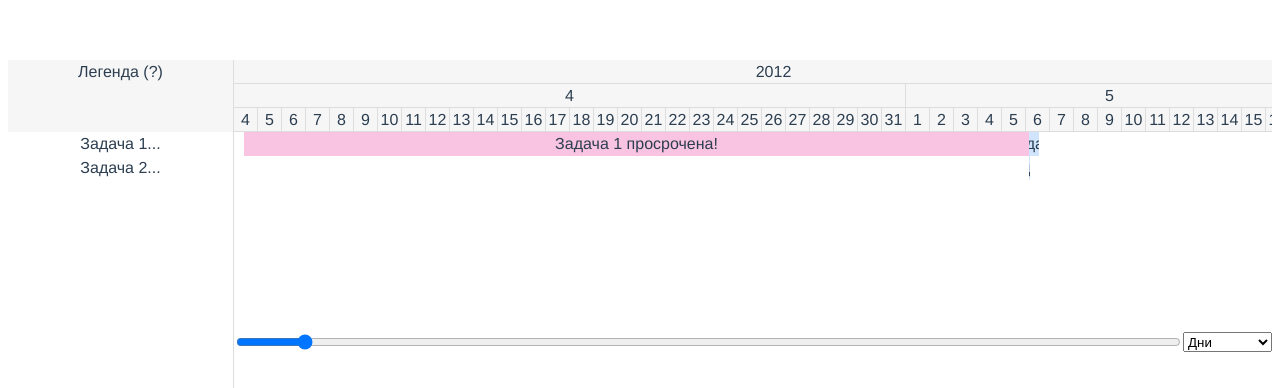
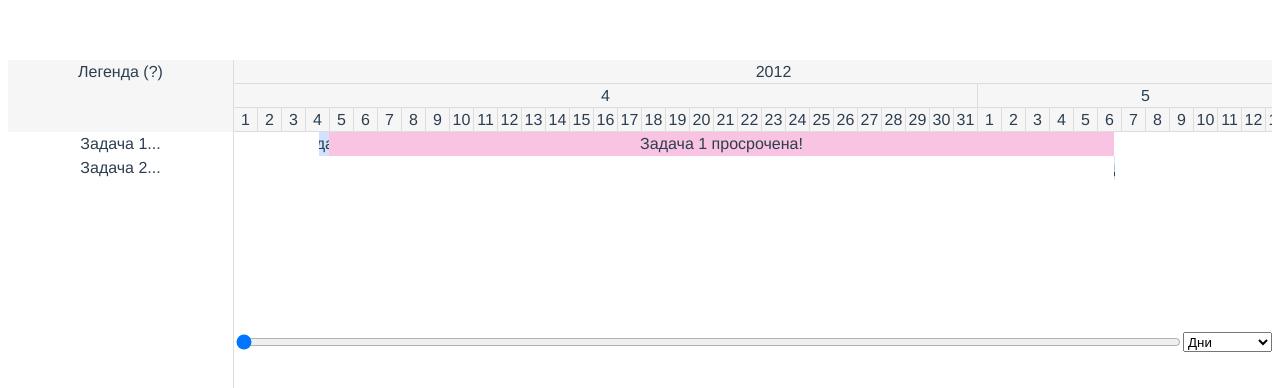
Before and after one commit to tynopet/vue-gantt, a Vue app: page / in a window 1280 px wide. Shown: the top 388 px of the page. Built offline with nearby package versions, Linux system fonts and the light colour scheme.

Commit message:
feat: remove vuex, rewrite code

```diff
--- a/package.json
+++ b/package.json
@@ -10,7 +10,8 @@
     "lint": "eslint --ext .js,.vue src"
   },
   "dependencies": {
-    "moment": "^2.17.1",
+    "date-fns": "^1.28.5",
+    "lodash": "^4.17.4",
     "vue": "^2.2.2"
   },
   "devDependencies": {
--- a/src/components/Gantt.vue
+++ b/src/components/Gantt.vue
@@ -3,10 +3,11 @@
     <div class="left-panel">
       <div class="row spacer">
         <div class="legend" :title="legendHelp">Легенда (?)</div>
-        <div class="row fn-wide" v-for="(row, index) in rows" :class="`row${index}`">
+        <div class="row fn-wide" v-for="(row, index) in rows" :class="`row${index}`" :key="index">
           <span class="fn-label">
             <span class="task-name">{{row.name}}</span>
-            <span class="task-link"><a :href="row.link"></a>...</span>
+            <span class="task-link">
+              <a :href="row.link"></a>...</span>
           </span>
         </div>
       </div>
@@ -16,7 +17,22 @@
 </template>
 
 <script>
+import parse from 'date-fns/parse';
+import min from 'date-fns/min';
+import max from 'date-fns/max';
 import RightPanel from './RightPanel';
+
+const transformInputvalues = rows => rows.reduce((acc, row) => {
+  const dates = row.values.reduce((r, { from, to }) => ({
+    startDate: r.from ? min(r.from, parse(from)) : parse(from),
+    endDate: r.to ? max(r.to, parse(to)) : parse(to),
+  }), {});
+  return {
+    startDate: acc.startDate ? min(acc.startDate, dates.startDate) : dates.startDate,
+    endDate: acc.endDate ? max(acc.endDate, dates.endDate) : dates.endDate,
+    values: [...acc.values, row.values],
+  };
+}, { values: [] });
 
 export default {
   components: {
@@ -30,20 +46,13 @@
     legendHelp: {
       type: String,
       required: true,
-        default: '',
     },
   },
   created() {
-      const { startDate, endDate, values } = this.rows.reduce((acc, r) => ({
-        ...r.values.reduce((d, v) => ({
-          startDate: (d.startDate > v.from || !d.startDate) ? v.from : d.startDate,
-          endDate: (d.endDate < v.to || !d.endDate) ? v.to : d.endDate,
-        }), { startDate: acc.startDate, endDate: acc.endDate }),
-        values: [...acc.values, r.values],
-      }), { startDate: this.startDate, endDate: this.endDate, values: this.values });
+    const { startDate, endDate, values } = transformInputvalues(this.rows);
     this.startDate = startDate;
     this.endDate = endDate;
-      this.values = values;
+    this.values = values.map(value => value.sort((a, b) => a.from - b.from));
   },
   data() {
     return {
--- a/src/components/GanttBody.vue
+++ b/src/components/GanttBody.vue
@@ -1,67 +1,69 @@
 <template>
   <div class="ganttBody">
-    <div class="task" v-for="task in tasks">
-      <div class="interval"
-            :style="{ 'background-color': interval.color,
-                        width: interval.width + 'px',
-                        'margin-left': interval.offset + 'px',
-                        visibility: interval.visibility
-                    }"
-            v-for="interval in task">{{interval.desc}}</div>
+    <div class="task" v-for="(task, idx) in tasks" :key="idx">
+      <div class="interval" :style="{ 'background-color': interval.color, width: interval.width + 'px', 'margin-left': interval.offset + 'px', display: interval.display }" v-for="interval in task" :key="interval">
+        {{interval.desc}}
+      </div>
     </div>
   </div>
 </template>
 
 <script>
+import isAfter from 'date-fns/is_after';
+import isBefore from 'date-fns/is_before';
+import memoize from 'lodash/memoize';
+
+const prepareDataToRender = memoize((start, end, rows, msInCell, cellWidth) =>
+  rows.map(row => row
+    .map(({ from, to, desc, color }, idx) => {
+      const offset = idx === 0 && (isAfter(from, start) && isBefore(from, end))
+        ? Math.ceil(((from - start) / msInCell) * cellWidth)
+        : 0;
+      const intervalStart = (isBefore(from, start) && isAfter(to, start))
+        ? start
+        : from;
+      const intervalEnd = (isBefore(from, end) && isAfter(to, end)) ? end : to;
+      const display = (isAfter(from, end) || isBefore(to, start)) ? 'none' : '';
+      const width = Math.ceil(
+        ((intervalEnd - intervalStart) / msInCell) * cellWidth,
+      );
+      return {
+        width,
+        offset,
+        desc,
+        color,
+        display,
+      };
+    })));
+
 export default {
-  props: ['viewport', 'rows', 'msInCell', 'cellWidth'],
-  data() {
-    return {
-      tasks: [],
-    };
-  },
-  watch: {
-    viewport(value) {
-      this.prepareDataToRender(value.startDate, value.endDate);
+  props: {
+    viewport: {
+      type: Object,
+      required: true,
+    },
+    rows: {
+      type: Array,
+      required: true,
+    },
+    msInCell: {
+      type: Number,
+      required: true,
+    },
+    cellWidth: {
+      type: Number,
+      required: true,
     },
   },
-  methods: {
-    prepareDataToRender(start, end) {
-      this.tasks = [];
-      this.rows.forEach((row) => {
-        const task = [];
-        row.forEach((interval, idx) => {
-          const bar = {
-            width: 0,
-            offset: 0,
-            desc: interval.desc,
-            color: interval.color,
-            visibility: 'visible',
-          };
-          let intervalStart = interval.from;
-          let intervalEnd = interval.to;
-          if (interval.from > start && interval.from < end) {
-            if (idx === 0) {
-              bar.offset = Math.ceil(((interval.from - start) / this.msInCell) * this.cellWidth);
-            }
-          }
-          if (interval.from < start && interval.to > start) {
-            intervalStart = start;
-          }
-          if (interval.from < end && interval.to > end) {
-            intervalEnd = end;
-          }
-          if (interval.from > end || interval.to < start) {
-            intervalStart = 0;
-            intervalEnd = 0;
-            bar.visibility = 'hidden';
-          }
-          bar.width = Math.ceil(((intervalEnd - intervalStart)
-                        / this.msInCell) * this.cellWidth);
-          task.push(bar);
-        });
-        this.tasks.push(task);
-      });
+  computed: {
+    tasks() {
+      return prepareDataToRender(
+        this.viewport.startDate,
+        this.viewport.endDate,
+        this.rows,
+        this.msInCell,
+        this.cellWidth,
+      );
     },
   },
 };
--- a/src/components/GanttHeader.vue
+++ b/src/components/GanttHeader.vue
@@ -1,161 +1,165 @@
 <template>
   <div class="gantt-header">
-    <div class="row" v-for="row in rows">
-      <div class="row-item" v-for="obj in row" :style="{ width: obj.width + 'px' }">{{ obj.moment }}</div>
+    <div class="row" v-for="(row, idx) in rows" :key="idx">
+      <div class="row-item" v-for="(obj, idx) in row" :key="idx" :style="{ width: obj.width + 'px' }">{{ obj.label }}</div>
     </div>
   </div>
 </template>
 
 <script>
-export default {
-  props: ['viewport', 'scale', 'step', 'cellWidth'],
-  data() {
-    return {
-      rows: [],
-      scales: [],
-    };
+import dateFns from 'date-fns';
+import memoize from 'lodash/memoize';
+
+const getDaysInMonth = memoize((start, end) => {
+  if (dateFns.isSameMonth(start, end)) {
+    return (dateFns.getDate(end) - dateFns.getDate(start)) + 1;
+  }
+  return (dateFns.getDaysInMonth(start) - dateFns.getDate(start)) + 1;
+});
+
+const getHoursInDay = memoize((start, end, step) => {
+  if (dateFns.isSameDay(start, end)) {
+    return ((dateFns.getHours(end) - dateFns.getHours(start)) + 1) / step;
+  }
+  return (24 - dateFns.getHours(start)) / step;
+});
+
+const getMinutesInHour = memoize((start, end, step) => {
+  if (dateFns.isSameHour(start, end)) {
+    return ((dateFns.getMinutes(end) - dateFns.getMinutes(start)) + 1) / step;
+  }
+  return (60 - dateFns.getMinutes(start)) / step;
+});
+
+const switchScale = (scale, step) => {
+  switch (scale) {
+    case 'days':
+      return [
+        {
+          method: dateFns.getYear,
+          addType: dateFns.addYears,
+          start: dateFns.startOfYear,
+          add: 1,
+          factor: 1,
+          get: (start, end) => dateFns.differenceInDays(end, start) + 1,
         },
-  watch: {
-    viewport(value) {
-      this.prepareDataToRender(value.startDate, value.endDate);
+        {
+          method: dateFns.getMonth,
+          addType: dateFns.addMonths,
+          start: dateFns.startOfMonth,
+          add: 1,
+          factor: 1,
+          get: getDaysInMonth,
         },
-    scale() {
-      this.switchScale();
-    },
-    step() {
-      this.switchScale();
-    },
-    scales() {
-      this.prepareDataToRender(this.viewport.startDate, this.viewport.endDate);
-    },
-  },
-  methods: {
-    prepareDataToRender(start, end) {
-      this.rows = [];
-      this.scales.forEach((scale) => {
-        const tmp = [];
-        for (const date = start.clone(); date < end;
-              date.add(scale.add, scale.addType).startOf(scale.method)) {
-          tmp.push({
-            moment: date[scale.method](),
-            width: this.cellWidth * scale.get(date, end, this.step) * scale.factor,
-          });
-        }
-        this.rows.unshift(tmp);
-      });
-    },
-    getDaysInMonth(start, end) {
-      let days;
-      if (start.isSame(end, 'month')) {
-        days = (end.date() - start.date()) + 1;
-      } else {
-        days = (start.daysInMonth() - start.date()) + 1;
-      }
-      return days;
-    },
-    getHoursInDay(start, end, step) {
-      let hours;
-      if (start.isSame(end, 'day')) {
-        hours = ((end.hour() - start.hour()) + 1) / step;
-      } else {
-        hours = (24 - start.hour()) / step;
-      }
-      return hours;
-    },
-    getMinutesInHour(start, end, step) {
-      let minutes;
-      if (start.isSame(end, 'hour')) {
-        minutes = ((end.minute() - start.minute()) + 1) / step;
-      } else {
-        minutes = (60 - start.minute()) / step;
-      }
-      return minutes;
-    },
-    switchScale() {
-      switch (this.scale) {
-        case 'days':
-          this.scales = [
         {
-              method: 'date',
-              addType: 'd',
-              add: this.step,
+          method: dateFns.getDate,
+          addType: dateFns.addDays,
+          start: dateFns.startOfDay,
+          add: step,
           factor: 1,
           get: () => 1,
         },
+      ];
+    case 'hours':
+      return [
         {
-              method: 'month',
-              addType: 'M',
+          method: dateFns.getMonth,
+          addType: dateFns.addMonths,
+          start: dateFns.startOfMonth,
+          add: 1,
+          factor: 24 / step,
+          get: getDaysInMonth,
+        },
+        {
+          method: dateFns.getDate,
+          addType: dateFns.addDays,
+          start: dateFns.startOfDay,
           add: 1,
           factor: 1,
-              get: this.getDaysInMonth,
+          get: getHoursInDay,
         },
         {
-              method: 'year',
-              addType: 'y',
-              add: 1,
-              factor: 1,
-              get: (start, end) => end.diff(start, 'days') + 1,
-            },
-          ];
-          break;
-        case 'hours':
-          this.scales = [
-            {
-              method: 'hour',
-              addType: 'h',
-              add: this.step,
+          method: dateFns.getHours,
+          addType: dateFns.addHours,
+          start: dateFns.startOfHour,
+          add: step,
           factor: 1,
           get: () => 1,
         },
+      ];
+    case 'minutes':
+      return [
         {
-              method: 'date',
-              addType: 'd',
+          method: dateFns.getDate,
+          addType: dateFns.addDays,
+          start: dateFns.startOfDay,
+          add: 1,
+          factor: 60,
+          get: getHoursInDay,
+        },
+        {
+          method: dateFns.getHours,
+          addType: dateFns.addHours,
+          start: dateFns.startOfHour,
           add: 1,
           factor: 1,
-              get: this.getHoursInDay,
+          get: getMinutesInHour,
         },
         {
-              method: 'month',
-              addType: 'M',
-              add: 1,
-              factor: 24 / this.step,
-              get: this.getDaysInMonth,
-            },
-          ];
-          break;
-        case 'minutes':
-          this.scales = [
-            {
-              method: 'minute',
-              addType: 'm',
-              add: this.step,
+          method: dateFns.getMinutes,
+          addType: dateFns.addMinutes,
+          start: dateFns.startOfMinute,
+          add: step,
           factor: 1,
           get: () => 1,
         },
-            {
-              method: 'hour',
-              addType: 'h',
-              add: 1,
-              factor: 1,
-              get: this.getMinutesInHour,
+      ];
+    default:
+      return new Error('Invalid format');
+  }
+};
+
+const prepareDataToRender = memoize((start, end, scales, cellWidth, step) => scales.map((scale) => {
+  const tmp = [];
+  for (let date = new Date(dateFns.getTime(start));
+    dateFns.isBefore(date, end);
+    date = scale.start(scale.addType(date, scale.add))) {
+    tmp.push({
+      label: scale.method(date),
+      width: cellWidth * scale.get(date, end, step) * scale.factor,
+    });
+  }
+  return tmp;
+}));
+
+export default {
+  props: {
+    viewport: {
+      type: Object,
+      required: true,
     },
-            {
-              method: 'date',
-              addType: 'd',
-              add: 1,
-              factor: 60,
-              get: this.getHoursInDay,
+    scale: {
+      type: String,
+      required: true,
     },
-          ];
-          break;
-        default:
-          console.error('Invalid format');
-      }
+    step: {
+      type: Number,
+      required: true,
+    },
+    cellWidth: {
+      type: Number,
+      required: true,
     },
   },
-
-  created() {
-    this.switchScale();
+  computed: {
+    rows() {
+      return prepareDataToRender(
+        this.viewport.startDate, this.viewport.endDate, this.scales, this.cellWidth, this.step,
+      );
+    },
+    scales() {
+      return switchScale(this.scale, this.step);
+    },
   },
 };
 </script>
--- a/src/components/RightPanel.vue
+++ b/src/components/RightPanel.vue
@@ -1,102 +1,74 @@
 <template>
-  <div class="right-panel">
-    <gantt-header :scale="scale"
-                :step="step"
-                :cellWidth="cellWidth"
-                :viewport="viewport"></gantt-header>
-    <gantt-body :viewport="viewport"
-                :cellWidth="cellWidth"
-                :rows="values"
-                :msInCell="msInCell"></gantt-body>
+  <div class="right-panel" @wheel="handleScroll">
+    <gantt-header :scale="scale" :step="step" :cellWidth="cellWidth" :viewport="viewport"></gantt-header>
+    <gantt-body :viewport="viewport" :cellWidth="cellWidth" :rows="values" :msInCell="msInCell"></gantt-body>
     <div class="options">
-      <input type="range" class="interval" :min="min" :max="max" :step="msInCell" v-model="rangeValue">
-      <select v-model="selected">
-        <option v-for="option in options" :value="option.value">{{ option.text }}</option>
+
+      <input type="range" class="interval" :min="min" :max="max" :step="msInCell" v-model="rewind">
+      <select v-model="selectedScale">
+        <option v-for="option in options" :value="option.value" :key="option.value">{{ option.text }}</option>
       </select>
     </div>
   </div>
 </template>
 
 <script>
-import moment from 'moment';
+import dateFns from 'date-fns';
 import GanttHeader from './GanttHeader';
 import GanttBody from './GanttBody';
 
 const intervals = {
-  days: 'month',
-  hours: 'day',
-  minutes: 'hour',
+  days: 'Month',
+  hours: 'Day',
+  minutes: 'Hour',
+};
+
+const capitalize = str => str.charAt(0).toUpperCase() + str.slice(1);
+
+const calcViewport = (value, scale, cells, step) => {
+  const start = parseInt(value, 10);
+  const method = `add${capitalize(scale)}`;
+
+  const startDate = dateFns.parse(start);
+  const endDate = dateFns[method](dateFns.parse(start), cells * parseInt(step, 10));
+  return { startDate, endDate };
+};
+
+const getMsInScale = (scale) => {
+  switch (scale) {
+    case 'days':
+      return 86400000;
+    case 'hours':
+      return 3600000;
+    case 'minutes':
+      return 60000;
+    default:
+      return new Error('Invalid format');
+  }
 };
 
 export default {
+  components: {
+    GanttHeader,
+    GanttBody,
+  },
   props: {
     startDate: {
-      type: Number,
+      type: Date,
       required: true,
-      default: 0,
     },
     endDate: {
-      type: Number,
+      type: Date,
       required: true,
-      default: 0,
     },
     values: {
       type: Array,
       required: true,
-      default: 0,
-    },
-  },
-  components: {
-    GanttHeader,
-    GanttBody,
-  },
-  watch: {
-    rangeValue(value) {
-      this.calcViewport(value);
-    },
-    selected(value) {
-      [this.scale, this.step] = value.split(' ');
-      this.calcMsInCell();
-      this.calcViewport(this.rangeValue);
-    },
-  },
-  computed: {
-    min() {
-      return +moment(this.startDate).startOf(intervals[this.scale]);
-    },
-    max() {
-      return +moment(this.endDate).endOf(intervals[this.scale]);
-    },
-  },
-  methods: {
-    calcViewport(value) {
-      const start = parseInt(value, 10);
-      const startDate = moment(start);
-      const endDate = moment(start)
-                      .add(this.cellInViewport * parseInt(this.step, 10), this.scale);
-      this.viewport = { startDate, endDate };
-    },
-    calcMsInCell() {
-      switch (this.scale) {
-        case 'days':
-          this.msInCell = 86400000 * this.step;
-          break;
-        case 'hours':
-          this.msInCell = 3600000 * this.step;
-          break;
-        case 'minutes':
-          this.msInCell = 60000 * this.step;
-          break;
-        default:
-          console.error('Invalid format');
-      }
     },
   },
   data() {
     return {
       cellWidth: 24,
-      cellInViewport: 0,
-      viewport: {},
       options: [
         { text: 'Дни', value: 'days 1' },
         { text: 'Часы 12', value: 'hours 12' },
@@ -112,20 +84,70 @@ export default {
       selected: 'days 1',
       scale: 'days',
       step: 1,
-      rangeValue: this.startDate,
-      msInCell: null,
-      dates: {
-        start: null,
-        end: null,
-      },
+      panelWidth: 0,
+      rangeValue: undefined,
     };
   },
-  created() {
-    this.calcMsInCell();
+  computed: {
+    min() {
+      const method = `startOf${intervals[this.scale]}`;
+      return dateFns.getTime(dateFns[method](this.startDate));
+    },
+    max() {
+      const method = `endOf${intervals[this.scale]}`;
+      return dateFns.getTime(dateFns[method](this.endDate));
+    },
+    rewind: {
+      get() {
+        return this.rangeValue || this.min;
+      },
+      set(value) {
+        this.rangeValue = value;
+      },
+    },
+    selectedScale: {
+      get() {
+        return this.selected;
+      },
+      set(value) {
+        this.selected = value;
+        [this.scale, this.step] = value.split(' ');
+        this.step = parseInt(this.step, 10);
+      },
+    },
+    viewport() {
+      const value = this.rangeValue || this.min;
+      return calcViewport(value, this.scale, this.cellInViewport, this.step);
+    },
+    cellInViewport() {
+      return Math.ceil(this.panelWidth / this.cellWidth);
+    },
+    msInCell() {
+      return getMsInScale(this.scale) * this.step;
+    },
+  },
+  methods: {
+    handleScroll(e) {
+      const newRewind = e.deltaY > 0
+        ? this.rewind + this.msInCell
+        : this.rewind - this.msInCell;
+      if (e.deltaY > 0) {
+        if (newRewind < this.max) {
+          this.rewind = newRewind;
+        } else {
+          this.rewind = this.max;
+        }
+      } else if (e.deltaY < 0) {
+        if (newRewind > this.min) {
+          this.rewind = newRewind;
+        } else {
+          this.rewind = this.min;
+        }
+      }
+    },
   },
   mounted() {
-    this.cellInViewport = Math.ceil(this.$el.clientWidth / this.cellWidth);
-    this.calcViewport(this.rangeValue);
+    this.panelWidth = this.$el.clientWidth;
   },
 };
 </script>
```
Also changed, not shown: 1 other file (tests, documents, lock files or other folders). Lines whose indentation alone changed are shown as unchanged.
